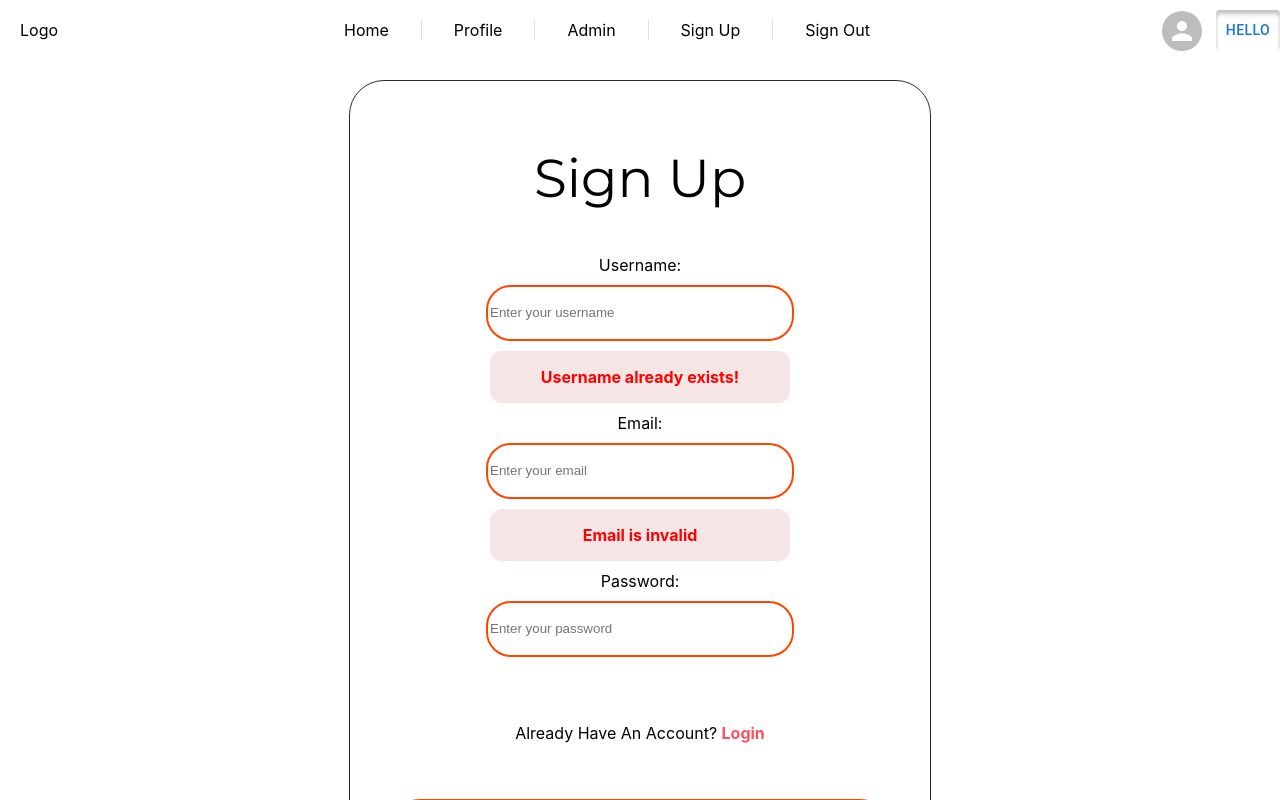
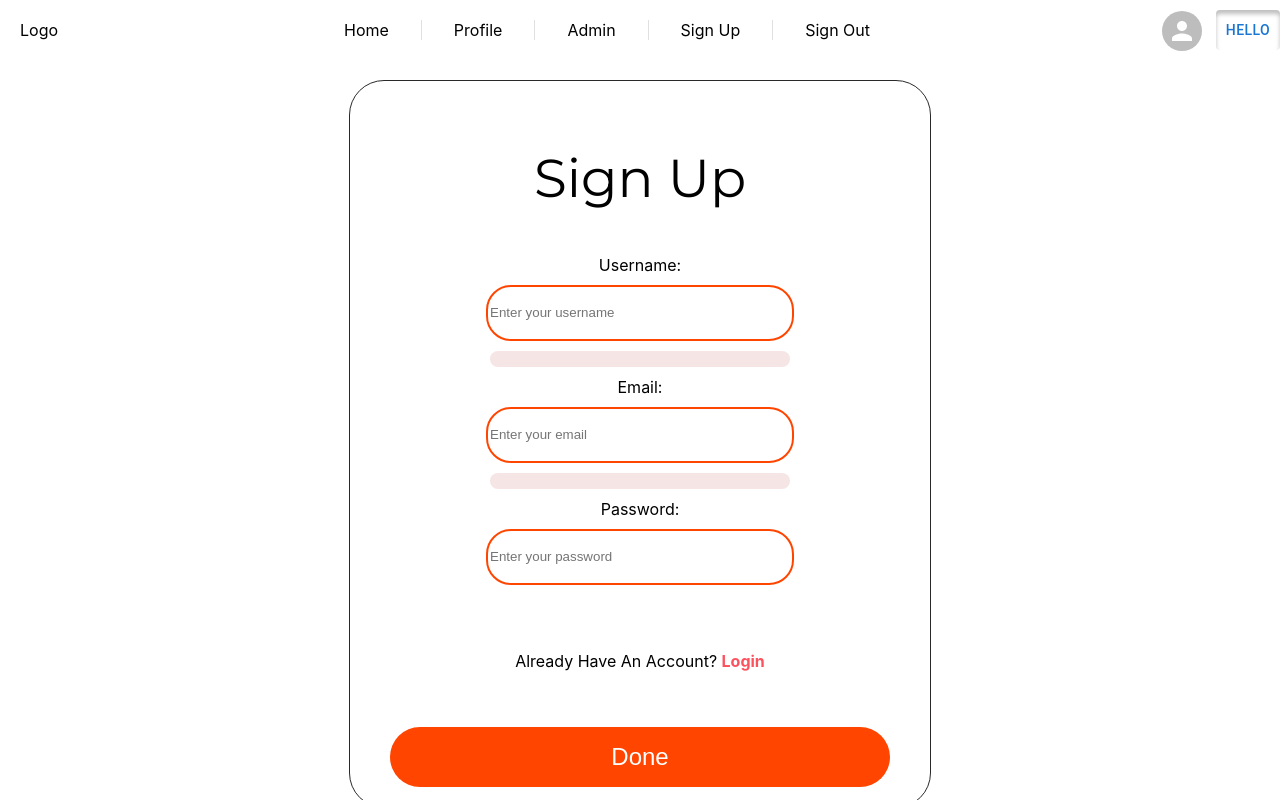
Before and after one commit to Ungerer221/DV200_Term4_Ungerer, a React (Create React App) app in the folder client/: page /SignUp in a window 1280 px wide. Shown: the top 800 px of the page. Built offline with nearby package versions, Linux system fonts and the light colour scheme.

Commit message:
updated signin

```diff
--- a/client/src/Components/Navbar.jsx
+++ b/client/src/Components/Navbar.jsx
@@ -46,6 +46,10 @@ const Navbar = () => {
         sessionStorage.clear()
     }
 
+    const handleProfile = () => {
+        sessionStorage.setItem('user', true);
+    }
+
     return (
         <>
             <div className="navbar-con">
@@ -63,7 +67,7 @@ const Navbar = () => {
                         spacing={4}
                     >
                         <Nav.Link className="navbar-page-links-options" href='/Home'>Home</Nav.Link>
-                        <Nav.Link className="navbar-page-links-options" href='/Profile'>Profile</Nav.Link>
+                        <Nav.Link className="navbar-page-links-options" href='/Profile' onClick={handleProfile}> Profile </Nav.Link>
                         <Nav.Link className="navbar-page-links-options" href='/#'>Admin</Nav.Link>
                         <Nav.Link className="navbar-page-links-options" href='/Signup'>Sign Up</Nav.Link>
                         {/* onClick this needs to end the session for the logout function */}
--- a/client/src/Pages/QuestionEditor.js
+++ b/client/src/Pages/QuestionEditor.js
@@ -92,7 +92,6 @@ function QuestionEditor() {
                     },
                     (error) => {
                         console.log(error);
-
                     }
                 )
             console.log(payload)
--- a/client/src/Pages/Signin.js
+++ b/client/src/Pages/Signin.js
@@ -30,17 +30,8 @@ const SignIn = () => {
       const url = 'http://localhost:5002/api/auth'
       const { data: res } = await axios.post(url, data);
       sessionStorage.setItem("token", res.data);
-      const email = data.email;
-
-      const urlGet = "http://localhost:5002/api/GetUserID/" + email;
-      const userFound = axios.get(urlGet).then(() => {
-
-        console.log(userFound);
-
-        sessionStorage.setItem('userID', userFound._id);
-
-        //window.location = '/Home';
-      })
+      sessionStorage.setItem("useremail", data.email);
+      window.location = '/Home';
 
     } catch (error) {
 
--- a/client/src/Pages/Signup.js
+++ b/client/src/Pages/Signup.js
@@ -16,7 +16,7 @@ const SignUp = () => {
     image: ""
   });
 
-  // const [errorr, setErrorr] = useState("");
+  const [errorr, setErrorr] = useState("");
 
   const handleChange = ({ currentTarget: input }) => {
     setData({ ...data, [input.name]: input.value });
@@ -29,7 +29,7 @@ const SignUp = () => {
       const url = 'http://localhost:5002/api/createUser';
       const { data: res } = await Axios.post(url, data);
       console.log(res.message);
-      // setErrorr(res.message);
+      setErrorr(res.message);
     } catch (error) {
       if (error.response &&
         error.response.status >= 400 &&
@@ -50,14 +50,14 @@ const SignUp = () => {
         <input className='uname' id='username' onChange={handleChange} name="username" type="text" placeholder="Enter your username" required />
         {/* error message  */}
         <label for='username' className='signup-username-error-message'>
-          <p>Username already exists!</p>
+          <p> {errorr} </p>
         </label>
 
         <label >Email:</label>
         <input className='email' id='email' onChange={handleChange} name="email" type="email" placeholder="Enter your email" required />
         {/* error message  */}
         <label for='email' className='signup-email-error-message'>
-          <p>Email is invalid</p>
+          <p> {errorr} </p>
         </label>
 
         <label >Password:</label>
```
